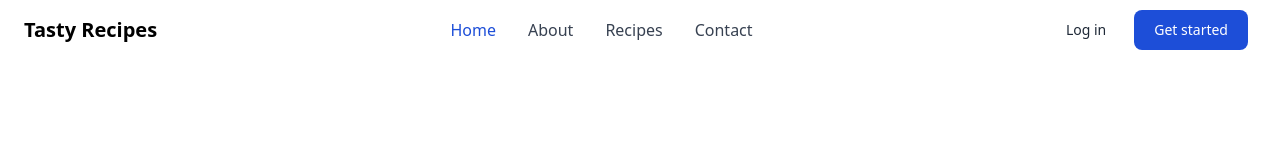
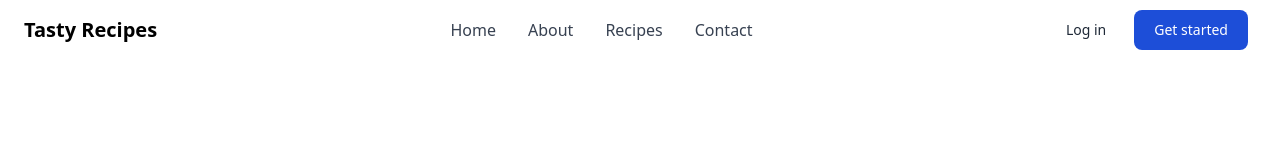
Before and after one commit to Jon-Felipe/Tasty-React, a React (Vite) app: page / in a window 1280 px wide. Shown: the top 160 px of the page. Built offline with nearby package versions, Linux system fonts and the light colour scheme.

Commit message:
made header links dynamic

```diff
--- a/src/components/NavLinks.tsx
+++ b/src/components/NavLinks.tsx
@@ -1,4 +1,5 @@
 import React from 'react';
+import { navLinks } from '../utils/constants';
 
 type Props = {};
 
@@ -6,38 +7,19 @@ const NavLinks = (props: Props) => {
   return (
     <div className='hidden justify-between items-center w-full lg:flex lg:w-auto lg:order-1'>
       <ul className='flex flex-col mt-4 font-medium lg:flex-row lg:space-x-8 lg:mt-0'>
-        <li>
-          <a
-            href='/'
-            className='block py-2 pr-4 pl-3 text-white rounded bg-primary-700 lg:bg-transparent lg:text-primary-700 lg:p-0'
-          >
-            Home
-          </a>
-        </li>
-        <li>
-          <a
-            href='/'
-            className='block py-2 pr-4 pl-3 text-gray-700 border-b border-gray-100 hover:bg-gray-50 lg:hover:bg-transparent lg:border-0 lg:hover:text-primary-700 lg:p-0'
-          >
-            About
-          </a>
-        </li>
-        <li>
-          <a
-            href='/'
-            className='block py-2 pr-4 pl-3 text-gray-700 border-b border-gray-100 hover:bg-gray-50 lg:hover:bg-transparent lg:border-0 lg:hover:text-primary-700 lg:p-0'
-          >
-            Recipes
-          </a>
-        </li>
-        <li>
-          <a
-            href='/'
-            className='block py-2 pr-4 pl-3 text-gray-700 border-b border-gray-100 hover:bg-gray-50 lg:hover:bg-transparent lg:border-0 lg:hover:text-primary-700 lg:p-0'
-          >
-            Contact
-          </a>
-        </li>
+        {navLinks.map((link) => {
+          const { id, text, path } = link;
+          return (
+            <li key={id}>
+              <a
+                href={path}
+                className='block py-2 pr-4 pl-3 text-gray-700 capitalize border-b border-gray-100 hover:bg-gray-50 lg:hover:bg-transparent lg:border-0 lg:hover:text-primary-700 lg:p-0'
+              >
+                {text}
+              </a>
+            </li>
+          );
+        })}
       </ul>
     </div>
   );
--- a/src/utils/constants.ts
+++ b/src/utils/constants.ts
@@ -0,0 +1,22 @@
+export const navLinks = [
+  {
+    id: 1,
+    text: 'home',
+    path: '/',
+  },
+  {
+    id: 2,
+    text: 'about',
+    path: '/about',
+  },
+  {
+    id: 3,
+    text: 'recipes',
+    path: '/recipes',
+  },
+  {
+    id: 4,
+    text: 'contact',
+    path: '/contact',
+  },
+];
```
